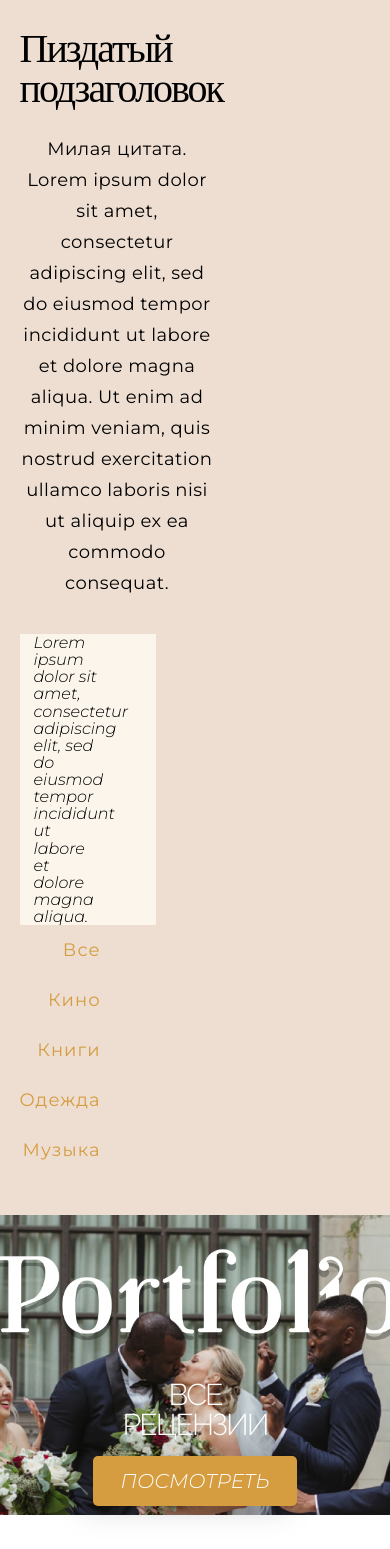
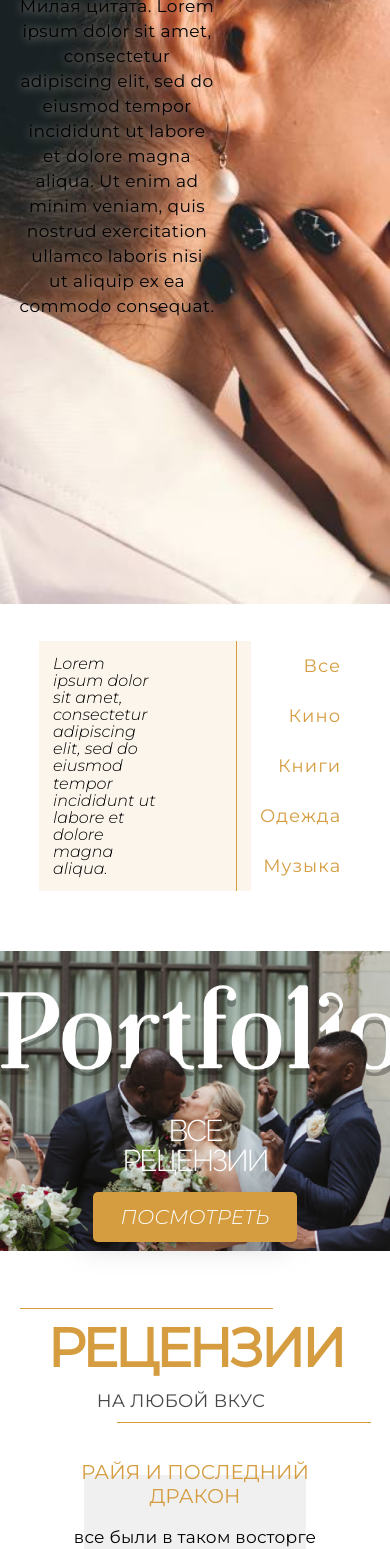
Before and after one commit to varflam/alina-gift, a React (Create React App) app: page / in a window 390 px wide. Shown: the part 240-1789 px from the top of the page. Built offline with nearby package versions, Linux system fonts and the light colour scheme; data requests are answered from the project's data file; a web font is replaced by a local one.

Commit message:
mainPage adaptive 768px added

```diff
--- a/src/features/pages/mainPage/MainPage.js
+++ b/src/features/pages/mainPage/MainPage.js
@@ -35,11 +35,12 @@ const MainPage = () => {
     return(
         <>
             <section className="promo">
-                <div className="container">
                 <div className="promo__wrapper">
+                    <div className="promo__info">
                         <h1 className="promo__title title">Алина Халиева</h1>
                         <h2 className="promo__title title">Пиздатый подзаголовок</h2>
                         <p className="promo__descr">Милая цитата. Lorem ipsum dolor sit amet, consectetur adipiscing elit, sed do eiusmod tempor incididunt ut labore et dolore magna aliqua. Ut enim ad minim veniam, quis nostrud exercitation ullamco laboris nisi ut aliquip ex ea commodo consequat.</p>
+                    </div>
                     <div className="promo__menu-wrapper">
                         <div className="promo__quote__wrapper">
                             <p className="promo__quote">
@@ -47,7 +48,6 @@ const MainPage = () => {
                             </p>
                         </div>
                         <Filters/>
-                        </div>
                     </div>
                 </div>
             </section>
--- a/src/features/pages/mainPage/mainPage.sass
+++ b/src/features/pages/mainPage/mainPage.sass
@@ -2,18 +2,20 @@
 
 .promo
     padding: 40px 0
-    background: url('../../../assets/mainPage/alinabg.jpg') #edded1 right top / contain no-repeat
+    background: url('../../../assets/mainPage/alinabg.jpg') #edded1 right top / cover no-repeat
     &__wrapper
         max-width: 50vw
-        // margin-left: 50%
+        margin-left: 5vw
     &__title
         margin-bottom: 25px
+        text-shadow: 1px 1px 10px rgba(237,222,209, 0.8)
     &__descr
         font-size: 18px
         line-height: 31px
         text-align: center
         letter-spacing: 0.025em
         margin-bottom: 35px
+        text-shadow: 1px 1px 10px rgba(237,222,209, 0.8)
     &__menu-wrapper
         display: flex
         flex-wrap: wrap
@@ -28,6 +30,29 @@
             align-items: center
             max-width: 70%
             background: $cream
+
+@media (max-width: 768px)
+    .promo
+        background: none
+        padding: 0
+        &__wrapper
+            margin-left: 0
+        &__info
+            width: 100vw
+            height: 100vh
+            background: url('../../../assets/mainPage/alinabg.jpg') #edded1 right top / cover no-repeat
+            padding-left: 5vw
+        &__title
+            width: 50vw
+            margin-bottom: 10px
+            text-shadow: 4px 1px 7px rgba(237,222,209,0.7)
+        &__descr
+            width: 50vw
+            font-size: 17px
+            line-height: 25px
+        &__menu-wrapper
+            width: 100vw
+            padding: 37px 25% 60px 39px
 
 .reviews
     padding-bottom: 30px
@@ -96,7 +121,6 @@
     &__item
         position: relative
         max-width: 30%
-        min-height: 420px
         text-align: center
         &::after
             position: absolute
@@ -117,9 +141,24 @@
             font-size: 17px
             line-height: 126.6%
             letter-spacing: 0.015em
-            margin-bottom: 15px
+            margin-bottom: 65px
         &__btn
             position: absolute
             bottom: 0
             left: 50%
             transform: translateX(-50%)
+
+@media (max-width: 768px)
+    .reviews
+        &__taste__title
+            font-size: 54px
+        &__last
+            flex-direction: column
+            align-items: center
+        &__item
+            margin-bottom: 30px
+            max-width: 70%
+            &::after
+                top: 3%
+            &__title
+                font-size: 20px
--- a/src/style/elements/titles.sass
+++ b/src/style/elements/titles.sass
@@ -8,3 +8,9 @@ h1.title
 
 h2.title
     font-size: 40px
+
+@media (max-width: 768px)
+    h1.title
+        font-size: 72px
+    h2.title
+        font-size: 35px
```
Lines whose indentation alone changed are shown as unchanged.
